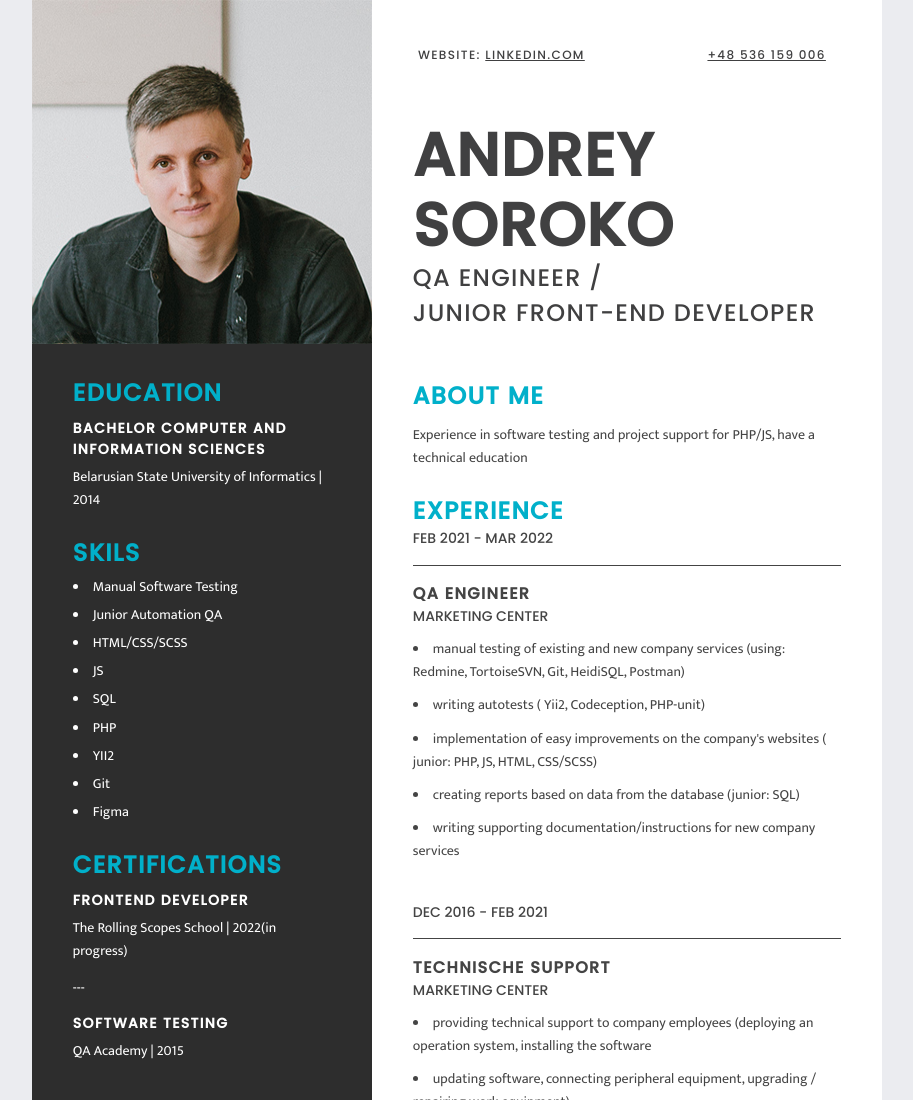
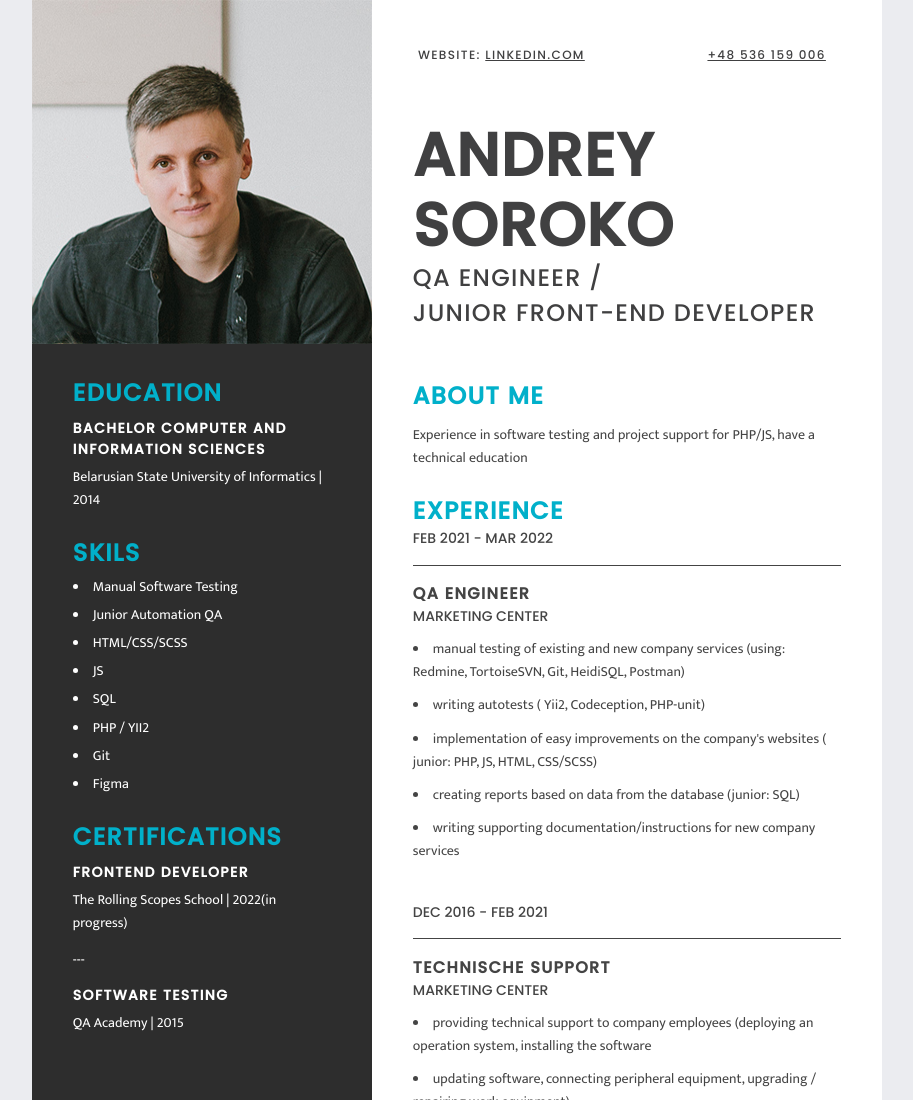
Before and after one commit to AndreySo1/my_CV, a plain HTML site: page cv-html/index.html in a window 1280 px wide. Shown: the top 1100 px of the page, without its empty margins (183-1096 px from the left). Drawn offline with Linux system fonts and the light colour scheme.

```diff
--- a/cv-html/index.html
+++ b/cv-html/index.html
@@ -43,8 +43,7 @@
                     <li>HTML/CSS/SCSS</li>
                     <li>JS</li>
                     <li>SQL</li>
-                    <li>PHP</li>
-                    <li>YII2</li>
+                    <li>PHP / YII2</li>
                     <li>Git</li>
                     <li>Figma</li>
 
```
